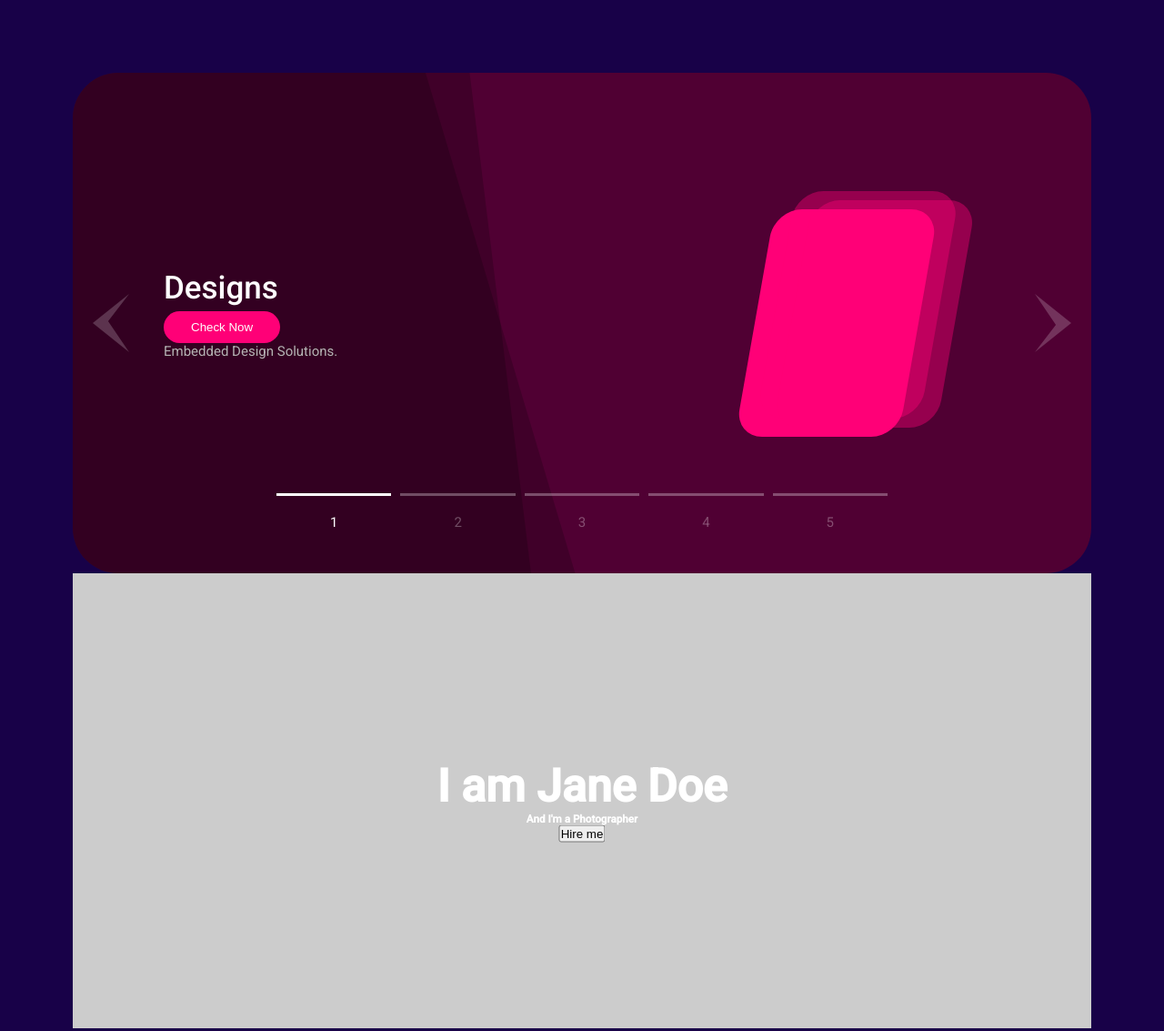
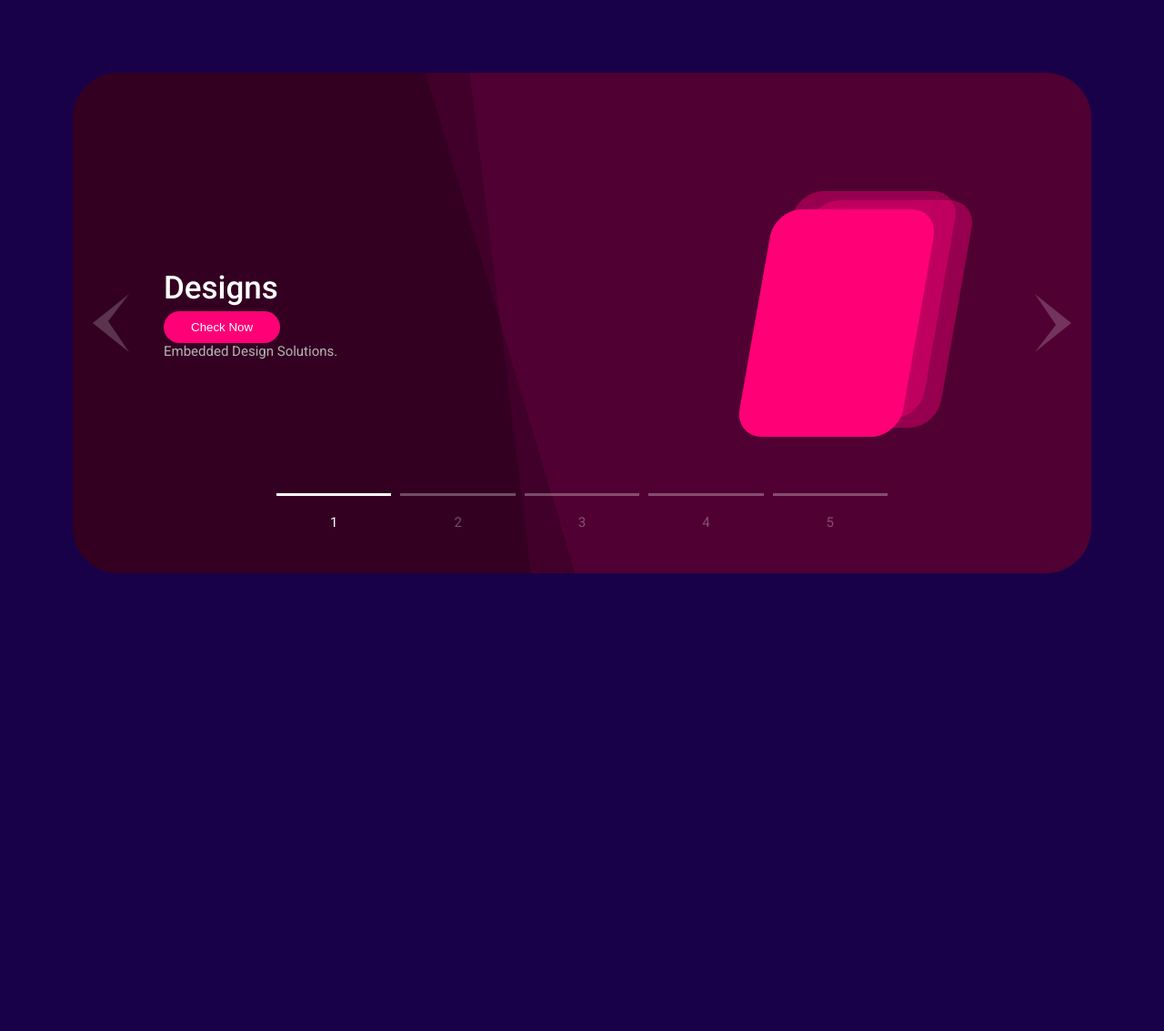
Before and after one commit to gmostofabd/image-slider, a plain HTML site: page index.html in a window 1280 px wide. Shown: the whole page at 91% size. After the commit the page ends 800 px from the top, so only its background shows below. Drawn offline with Linux system fonts and the light colour scheme; files that its build step writes are made by us from their sources; a script that the page names is missing.

Commit message:
Update index.html

```diff
--- a/index.html
+++ b/index.html
@@ -132,17 +132,5 @@
     </html>
     <!-- partial -->
     <script src="./script.js"></script>
-
-<div class="hero-image">
-  <div class="hero-text">
-    <h1 style="font-size:50px">I am Jane Doe</h1>
-    <h3>And I'm a Photographer</h3>
-    <button>Hire me</button>
-  </div>
-</div>
-
-
-
-
   </body>
 </html>
```
